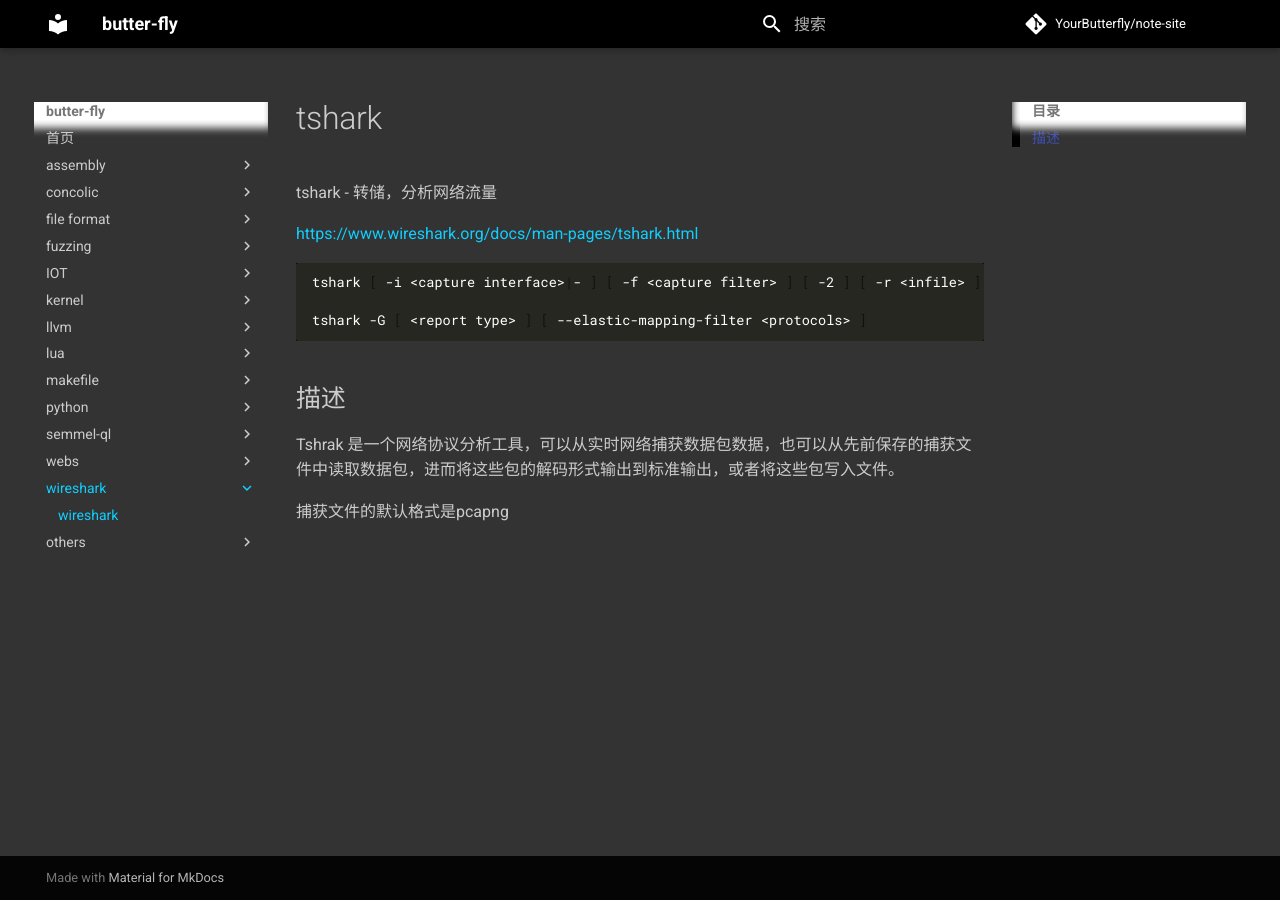
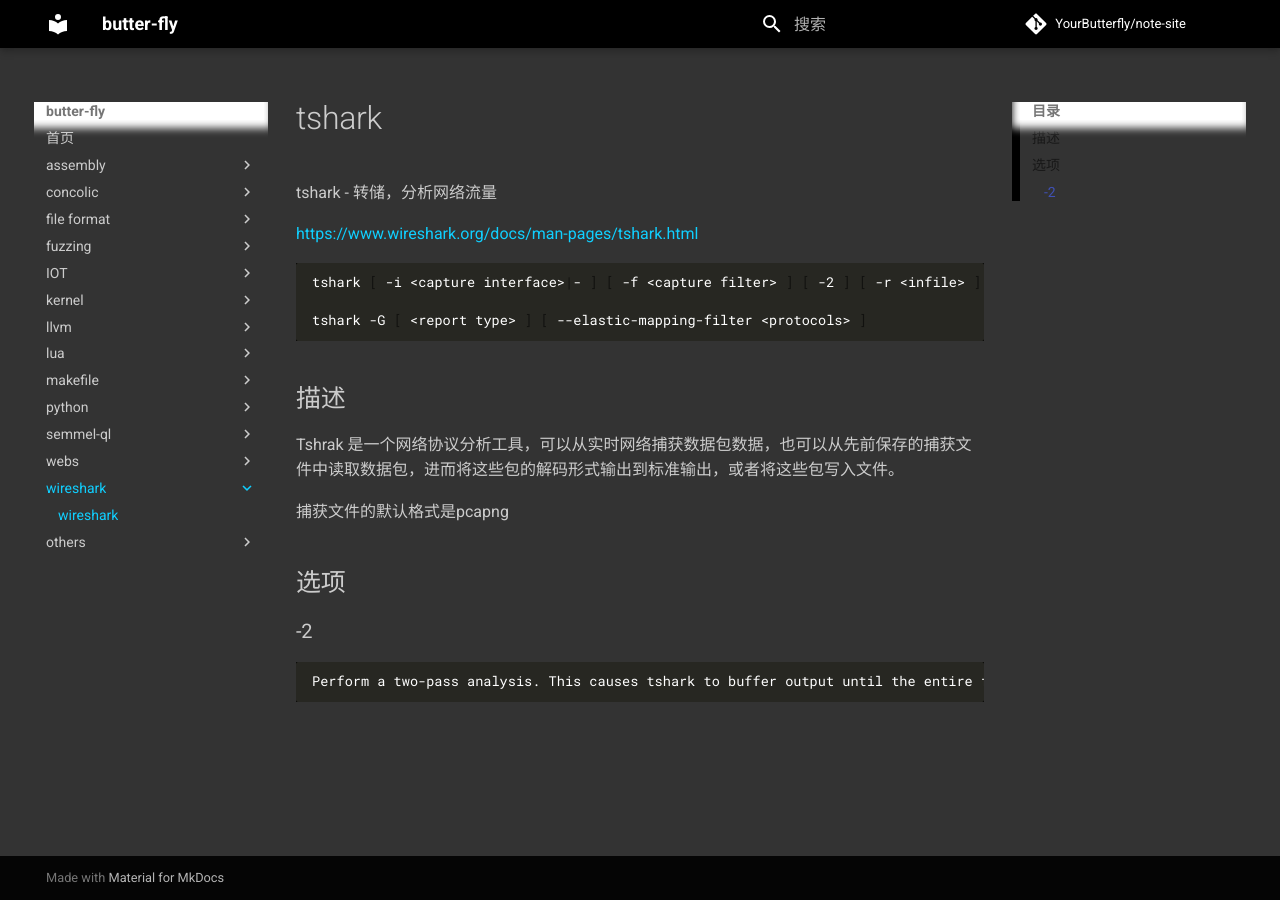
Before and after one commit to YourButterfly/note-site, an MkDocs documentation site: the page built from docs/module/wireshark/tshark.md, in a window 1280 px wide. Built offline with MkDocs 1.6.1 and Material for MkDocs 9.7.7, drawn with Linux system fonts in a browser that asks for light colours; comment, search, counter and statistics services are not loaded.

Commit message:
update tshark

````diff
--- a/docs/module/wireshark/tshark.md
+++ b/docs/module/wireshark/tshark.md
@@ -15,3 +15,11 @@
 Tshrak 是一个网络协议分析工具，可以从实时网络捕获数据包数据，也可以从先前保存的捕获文件中读取数据包，进而将这些包的解码形式输出到标准输出，或者将这些包写入文件。
 
 捕获文件的默认格式是pcapng
+
+## 选项
+
+### -2
+
+```txt
+Perform a two-pass analysis. This causes tshark to buffer output until the entire first pass is done, but allows it to fill in fields that require future knowledge, such as 'response in frame #' fields. Also permits reassembly frame dependencies to be calculated correctly.
+```
````
